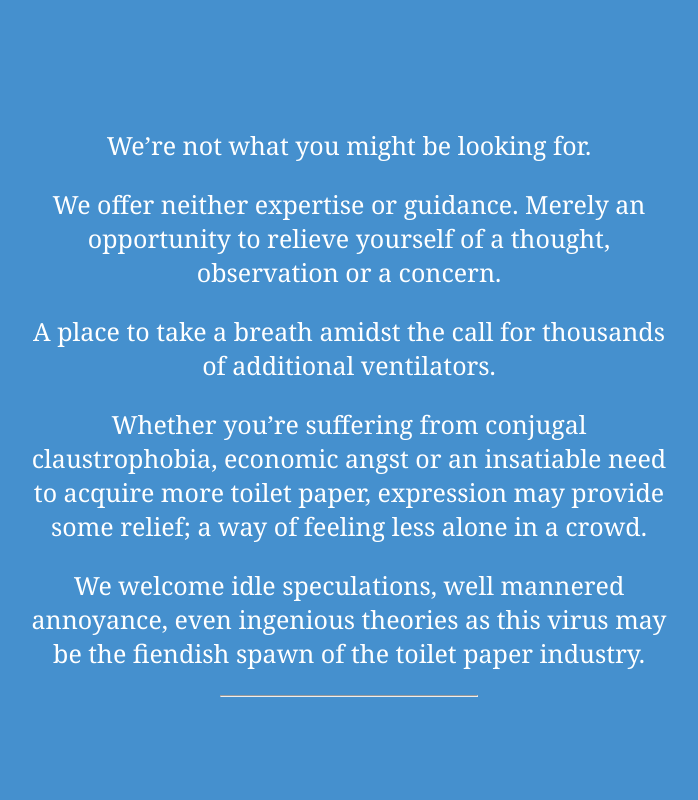
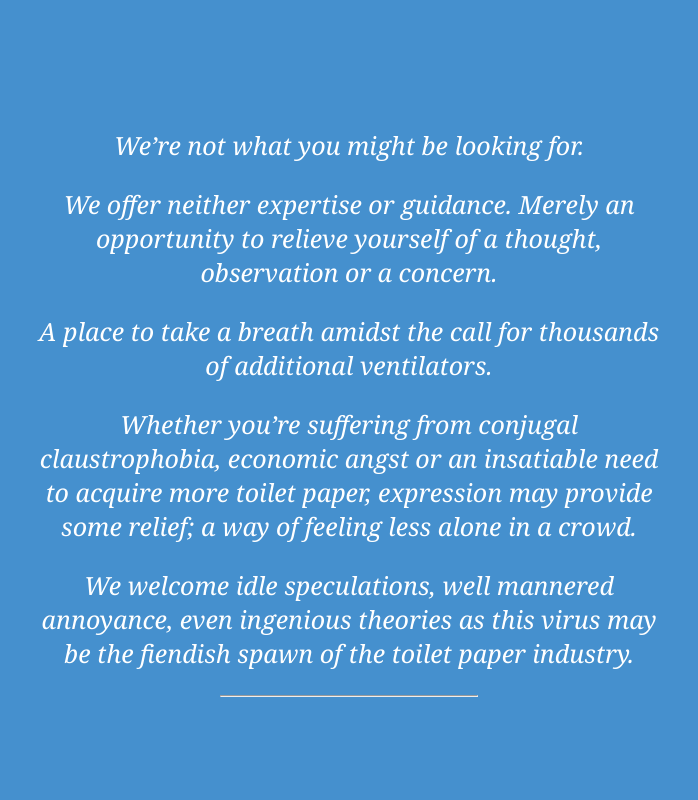
Before and after one commit to cristianomj/covidjourney, a Django app: page / in a window 1280 px wide. Shown: the whole page, without its empty margins (291-989 px from the left). Run offline with Django 3.2, Linux system fonts and the light colour scheme.

Commit message:
Update font

```diff
--- a/blog/templates/blog/home.html
+++ b/blog/templates/blog/home.html
@@ -13,7 +13,8 @@ body, html {
   background-size: cover;
   position: relative;
   color: white;
-  font-family: "Georgia Italic", Georgia, serif;
+  font-style:italic;
+  font-family: Georgia, "Times New Roman", Times, serif;
   font-size: 25px;
 }
 
```
